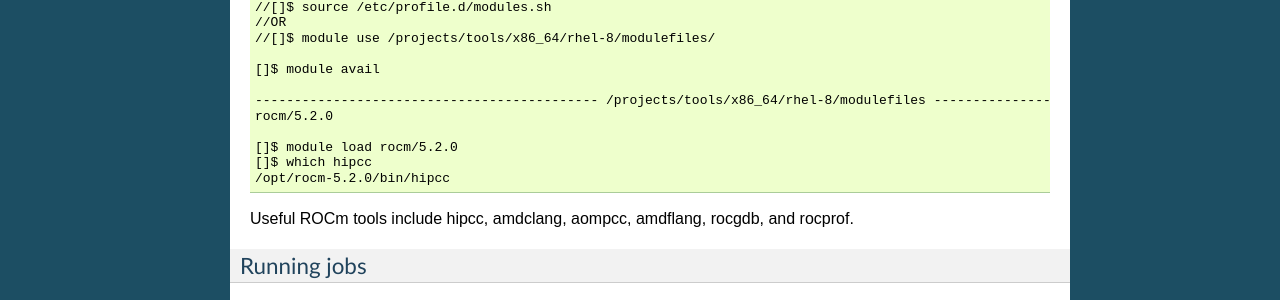
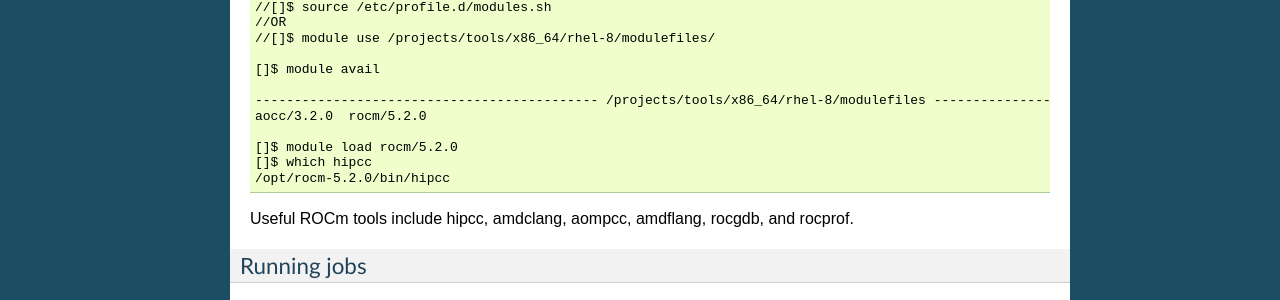
Before and after one commit to gt-crnch-rg/read-the-docs, a Sphinx documentation site: the page built from docs/gpu/instinct-mi210.rst, in a window 1280 px wide. Shown: the part 1043-1343 px from the top of the page. Built offline with Sphinx 7.4.7, drawn with Linux system fonts in a browser that asks for light colours; pages that are not in the unit, such as notebooks, are missing from menus; some of the changed text lies outside the part shown.

Commit message:
Update instinct-mi210.rst

```diff
--- a/docs/gpu/instinct-mi210.rst
+++ b/docs/gpu/instinct-mi210.rst
@@ -91,7 +91,7 @@ Modules should be available but you may need to update your module path:
     []$ module avail
 
     -------------------------------------------- /projects/tools/x86_64/rhel-8/modulefiles -------------------------------------
-    rocm/5.2.0
+    aocc/3.2.0  rocm/5.2.0
 
     []$ module load rocm/5.2.0
     []$ which hipcc
```
